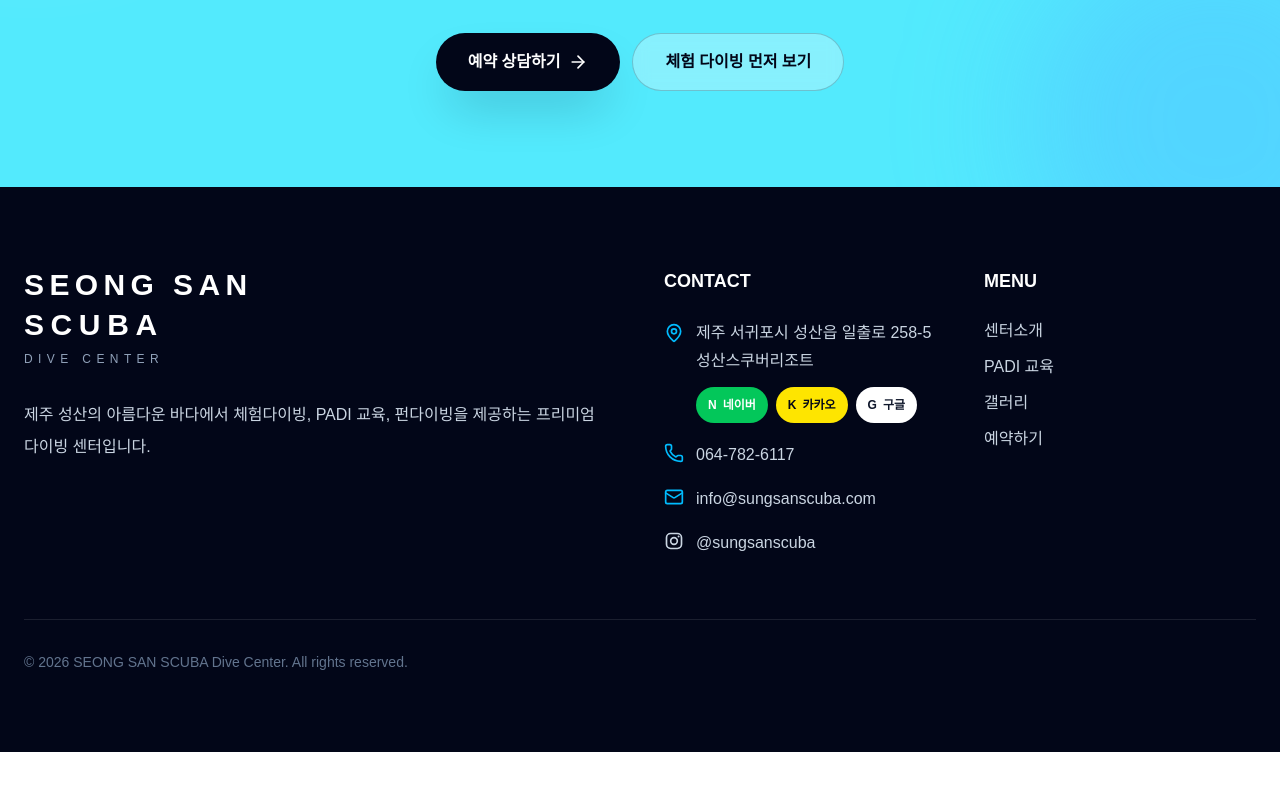
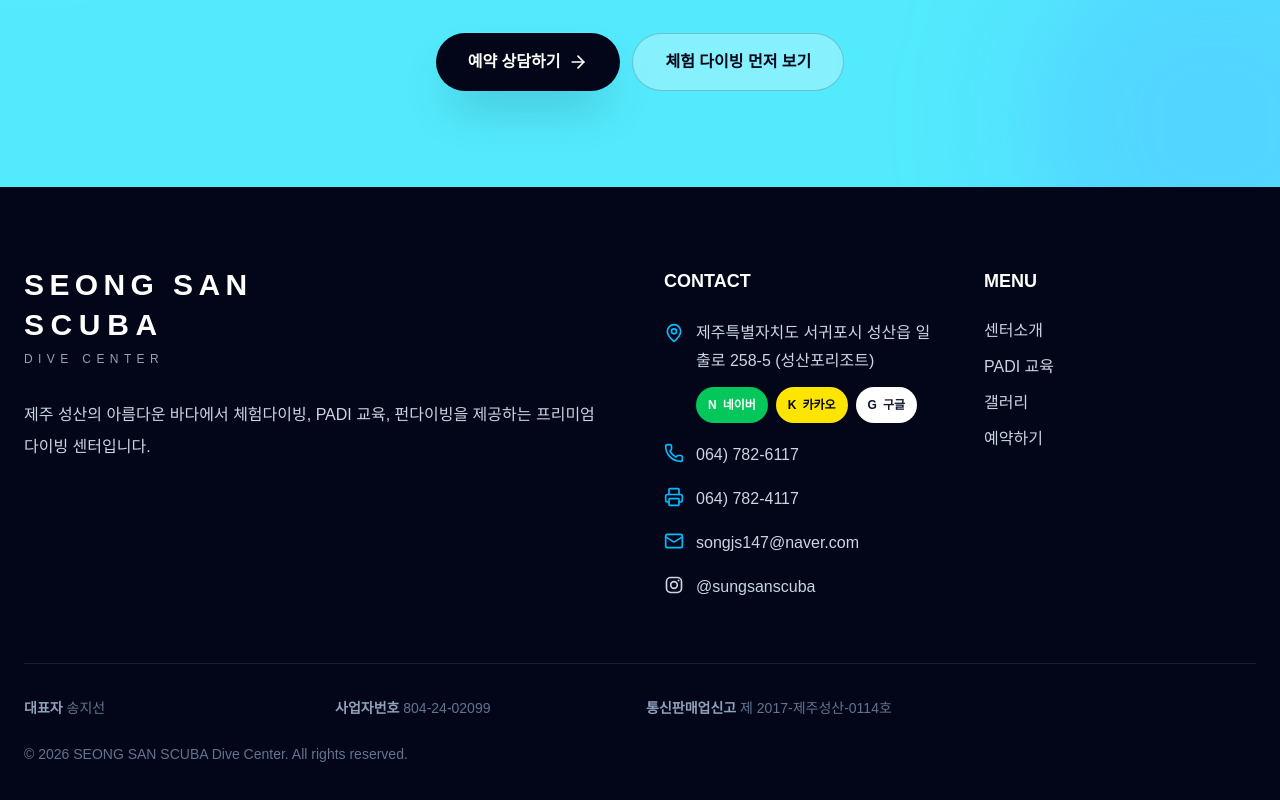
Before and after one commit to yoochnagsoo/SUNGSANSCUBA, a Next.js app: page /padi in a window 1280 px wide. Shown: the part 4476-5276 px from the top of the page. Before the commit the page ends 5228 px from the top, so only its background shows below. Built offline with nearby package versions, Linux system fonts and the light colour scheme; no server answers.

Commit message:
푸터 사업자 정보 추가

```diff
--- a/src/components/layout/Footer.tsx
+++ b/src/components/layout/Footer.tsx
@@ -1,5 +1,5 @@
 import Link from "next/link";
-import { Mail, MapPin, Phone } from "lucide-react";
+import { Mail, MapPin, Phone, Printer } from "lucide-react";
 
 function InstagramIcon({ size = 20 }: { size?: number }) {
   return (
@@ -74,7 +74,8 @@
 
                 <div className="min-w-0">
                   <p className="leading-7">
-                    제주 서귀포시 성산읍 일출로 258-5 성산스쿠버리조트
+                    제주특별자치도 서귀포시 성산읍 일출로 258-5
+                    (성산포리조트)
                   </p>
 
                   <div className="mt-3 flex flex-wrap gap-2">
@@ -119,15 +120,20 @@
                 className="flex gap-3 transition hover:text-sky-400"
               >
                 <Phone className="shrink-0 text-sky-400" size={20} />
-                064-782-6117
+                064) 782-6117
               </a>
 
+              <div className="flex gap-3">
+                <Printer className="shrink-0 text-sky-400" size={20} />
+                <span>064) 782-4117</span>
+              </div>
+
               <a
-                href="mailto:info@sungsanscuba.com"
+                href="mailto:songjs147@naver.com"
                 className="flex gap-3 transition hover:text-sky-400"
               >
                 <Mail className="shrink-0 text-sky-400" size={20} />
-                info@sungsanscuba.com
+                songjs147@naver.com
               </a>
 
               <a
@@ -169,8 +175,24 @@
           </div>
         </div>
 
-        <div className="mt-16 border-t border-white/10 pt-8 text-sm text-slate-500">
-          © 2026 SEONG SAN SCUBA Dive Center. All rights reserved.
+        <div className="mt-16 border-t border-white/10 pt-8">
+          <div className="grid gap-3 text-sm leading-6 text-slate-500 sm:grid-cols-2 lg:grid-cols-4">
+            <p>
+              <span className="font-bold text-slate-400">대표자</span> 송지선
+            </p>
+            <p>
+              <span className="font-bold text-slate-400">사업자번호</span>{" "}
+              804-24-02099
+            </p>
+            <p className="lg:col-span-2">
+              <span className="font-bold text-slate-400">통신판매업신고</span>{" "}
+              제 2017-제주성산-0114호
+            </p>
+          </div>
+
+          <div className="mt-6 text-sm text-slate-500">
+            © 2026 SEONG SAN SCUBA Dive Center. All rights reserved.
+          </div>
         </div>
       </div>
     </footer>
```
